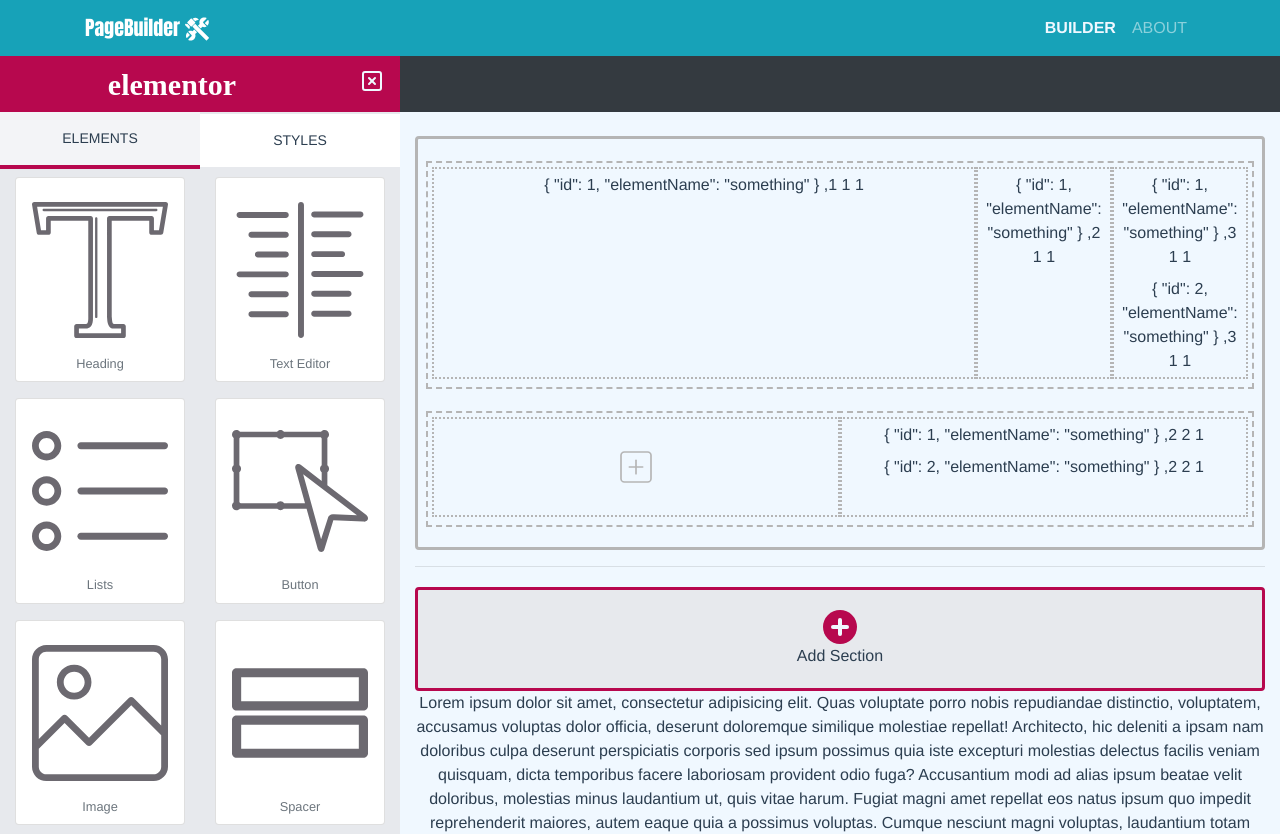
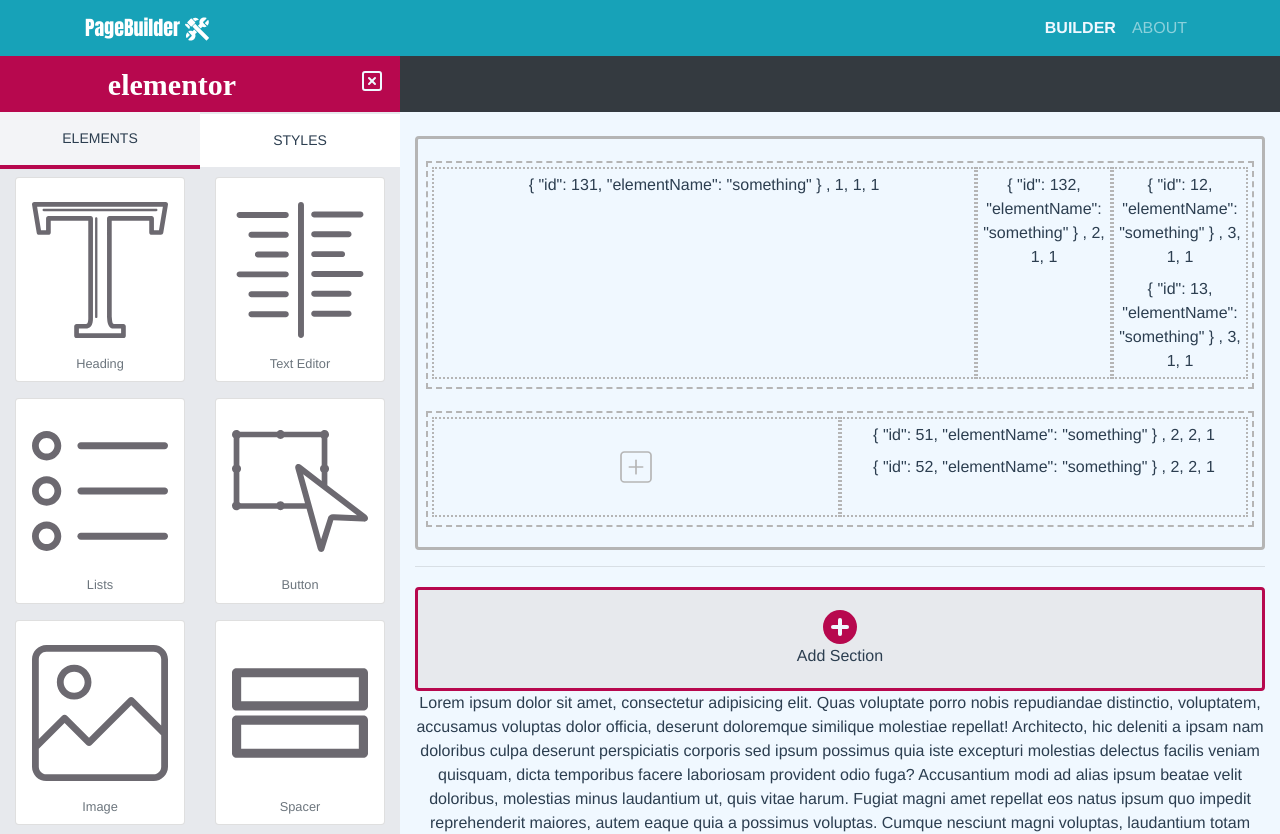
Before and after one commit to eevan7a9/webpage-builder-elementor, a Vue app in the folder frontend/: page /#/ in a window 1280 px wide. Shown: the top 834 px of the page. Built offline with nearby package versions, Linux system fonts and the light colour scheme; a web font is replaced by a local one; what vue-sweetalert2 would draw is missing.

Commit message:
added Element Item

```diff
--- /dev/null
+++ b/frontend/src/components/element/ElementItem.vue
@@ -0,0 +1,20 @@
+<template>
+  <div class="element-item">
+    <div class="item">
+      {{ element }} , {{ columnId }}, {{ rowId }}, {{ sectionId }}
+    </div>
+  </div>
+</template>
+
+<script>
+export default {
+  props: {
+    element: Object,
+    columnId: Number,
+    rowId: Number,
+    sectionId: Number
+  }
+};
+</script>
+
+<style></style>
--- a/frontend/src/components/element/ElementList.vue
+++ b/frontend/src/components/element/ElementList.vue
@@ -3,7 +3,12 @@
     <draggable v-model="myElements" v-bind="dragOptions" class="h-100">
       <transition-group type="transition" name="flip-list">
         <div v-for="element in myElements" :key="element.id" class="w-100 p-1">
-          {{ element }} ,{{ columnId }} {{ rowId }} {{ sectionId }}
+          <ElementItem
+            :element="element"
+            :columnId="columnId"
+            :rowId="rowId"
+            :sectionId="sectionId"
+          />
         </div>
         <div
           class="empty w-100 p-1 h-100 d-flex justify-content-center align-items-center"
@@ -33,10 +38,12 @@
 </template>
 
 <script>
+import ElementItem from "@/components/element/ElementItem.vue";
 import draggable from "vuedraggable";
 export default {
   components: {
-    draggable
+    draggable,
+    ElementItem
   },
   props: {
     elements: Array,
--- a/frontend/src/store/modules/page.js
+++ b/frontend/src/store/modules/page.js
@@ -14,7 +14,7 @@ const state = {
               grid: "col-md-8",
               elements: [
                 {
-                  id: 1,
+                  id: 131,
                   elementName: "something"
                 }
               ]
@@ -24,7 +24,7 @@ const state = {
               grid: "col-md-2",
               elements: [
                 {
-                  id: 1,
+                  id: 132,
                   elementName: "something"
                 }
               ]
@@ -34,11 +34,11 @@ const state = {
               grid: "col-md-2",
               elements: [
                 {
-                  id: 1,
+                  id: 12,
                   elementName: "something"
                 },
                 {
-                  id: 2,
+                  id: 13,
                   elementName: "something"
                 }
               ]
@@ -59,11 +59,11 @@ const state = {
               grid: null,
               elements: [
                 {
-                  id: 1,
+                  id: 51,
                   elementName: "something"
                 },
                 {
-                  id: 2,
+                  id: 52,
                   elementName: "something"
                 }
               ]
```
